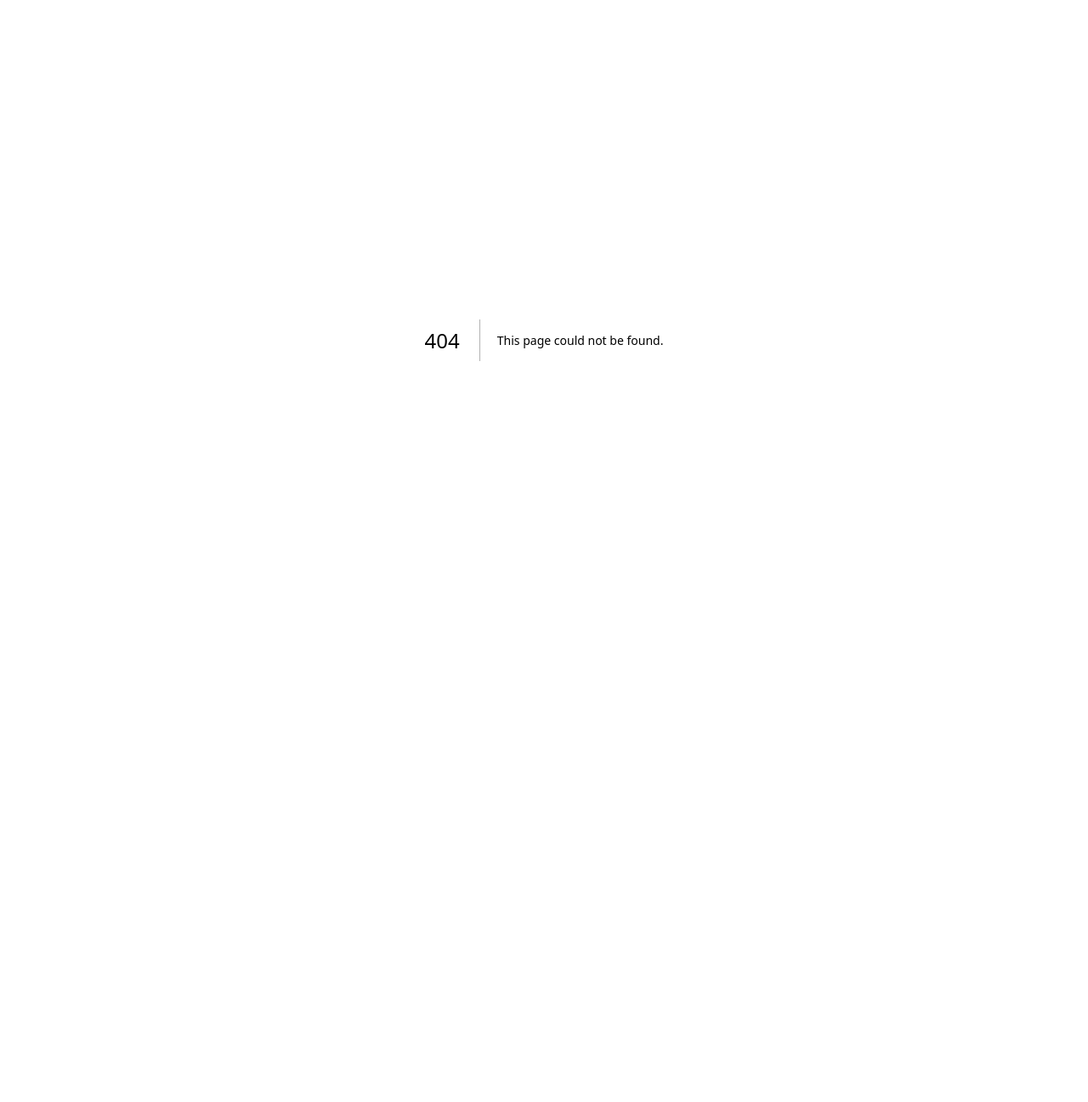
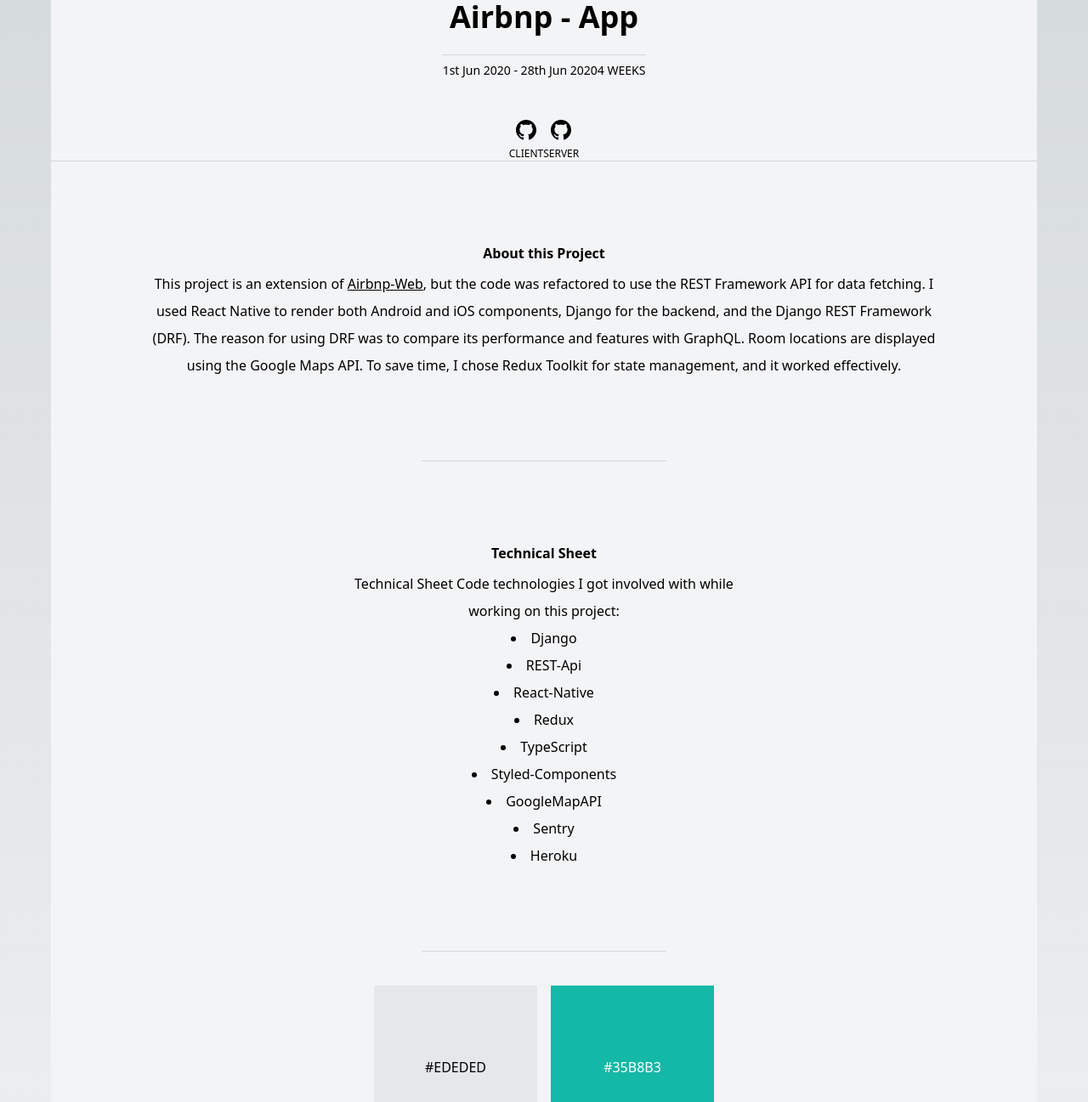
Before and after one commit to minjaeli/next-plusbeauxjours, a Next.js app: page /projects/app/airbnp in a window 1280 px wide. Before the commit this address had no page. Shown: the top 1297 px of the page at 85% size. Before the commit the page ends 800 px from the top, so only its background shows below. Built offline with nearby package versions, Linux system fonts and the light colour scheme; a web font is replaced by a local one.

Commit message:
set: AirbnpAppPage

```diff
--- /dev/null
+++ b/src/app/projects/app/airbnp/page.tsx
@@ -0,0 +1,127 @@
+import React from "react";
+
+import Link from "next/link";
+import Image from "next/image";
+
+import { GithubIcon } from "@/components/Icons";
+
+const AirbnpAppPage: React.FunctionComponent<any> = () => {
+  return (
+    <div className="bg-gray-100 mb-72">
+      <div className="bg-gray-100 flex justify-around h-100 border-b border-gray-300 flex-col md:flex-row items-center md:h-100">
+        <div className="w-100 h-100 flex flex-col justify-center items-center mb-8 md:mb-0">
+          <div className="text-4xl font-semibold mb-4">Airbnp - App</div>
+          <div className="flex w-full justify-between border-t border-gray-300 mt-2 pt-2">
+            <div className="text-sm">1st Jun 2020 - 28th Jun 2020</div>
+            <div className="text-sm">4 WEEKS</div>
+          </div>
+          <div className="flex w-50 justify-between mt-12">
+            <a
+              target="_blank"
+              rel="noopener noreferrer"
+              href={"https://github.com/plusbeauxjours/airbnp-app"}
+              className="cursor-pointer flex flex-col items-center">
+              <GithubIcon />
+              <div className="text-xs mt-2">CLIENT</div>
+            </a>
+            <a
+              target="_blank"
+              rel="noopener noreferrer"
+              href={"https://github.com/plusbeauxjours/airbnp-api"}
+              className="cursor-pointer flex flex-col items-center">
+              <GithubIcon />
+              <div className="text-xs mt-2">SERVER</div>
+            </a>
+          </div>
+        </div>
+      </div>
+      <div className="my-24 flex justify-center">
+        <div className="text-center flex flex-col items-center">
+          <p className="font-semibold mb-2">About this Project</p>
+          <p className="w-4/5 leading-8">
+            This project is an extension of&nbsp;
+            <Link href={"/projects/web/airbnp-web"} className="underline">
+              Airbnp-Web
+            </Link>
+            , but the code was refactored to use the REST Framework API for data fetching. I used
+            React Native to render both Android and iOS components, Django for the backend, and the
+            Django REST Framework (DRF). The reason for using DRF was to compare its performance and
+            features with GraphQL. Room locations are displayed using the Google Maps API. To save
+            time, I chose Redux Toolkit for state management, and it worked effectively.
+          </p>
+        </div>
+      </div>
+      <div className="my-8 flex justify-center">
+        <div className="border-b border-gray-300 w-72"></div>
+      </div>
+      <div className="my-24 flex justify-center">
+        <div className="text-center flex flex-col items-center">
+          <p className="font-semibold mb-2">Technical Sheet</p>
+          <p className="w-4/5 leading-8">
+            Technical Sheet Code technologies I got involved with while working on this project:
+            <ul className="list-disc list-inside">
+              <li>Django</li>
+              <li>REST-Api</li>
+              <li>React-Native</li>
+              <li>Redux</li>
+              <li>TypeScript</li>
+              <li>Styled-Components</li>
+              <li>GoogleMapAPI</li>
+              <li>Sentry</li>
+              <li>Heroku</li>
+            </ul>
+          </p>
+        </div>
+      </div>
+      <div className="my-8 flex justify-center">
+        <div className="border-b border-gray-300 w-72"></div>
+      </div>
+      <div className="my-8 flex justify-center">
+        <div className="relative flex justify-center items-center w-48 h-48 m-2 bg-gray-200 text-black">
+          <span className="absolute text-center font-light">#EDEDED</span>
+        </div>
+        <div className="relative flex justify-center items-center w-48 h-48 m-2 bg-teal-500 text-white">
+          <span className="absolute text-center font-light">#35B8B3</span>
+        </div>
+      </div>
+      <div className="my-8 flex justify-center">
+        <div className="border-b border-gray-300 w-72"></div>
+      </div>
+      <div className="flex justify-center mt-48">
+        <Image
+          src={"/images/app/airbnp/airbnp_video.gif"}
+          className="max-w-full"
+          width={1200}
+          height={1200}
+          alt="Airbnp App Video"
+        />
+        <Image
+          src={"/images/app/airbnp/airbnp_screenshot_s1.jpg"}
+          className="max-w-full"
+          width={1200}
+          height={1200}
+          alt="Screenshot 1"
+        />
+        <Image
+          src={"/images/app/airbnp/airbnp_screenshot_s2.jpg"}
+          className="max-w-full"
+          width={1200}
+          height={1200}
+          alt="Screenshot 2"
+        />
+        <Image
+          src={"/images/app/airbnp/airbnp_screenshot_s3.jpg"}
+          className="max-w-full"
+          width={1200}
+          height={1200}
+          alt="Screenshot 3"
+        />
+      </div>
+      <div className="my-8 flex justify-center">
+        <div className="border-b border-gray-300 w-72"></div>
+      </div>
+    </div>
+  );
+};
+
+export default AirbnpAppPage;
```
